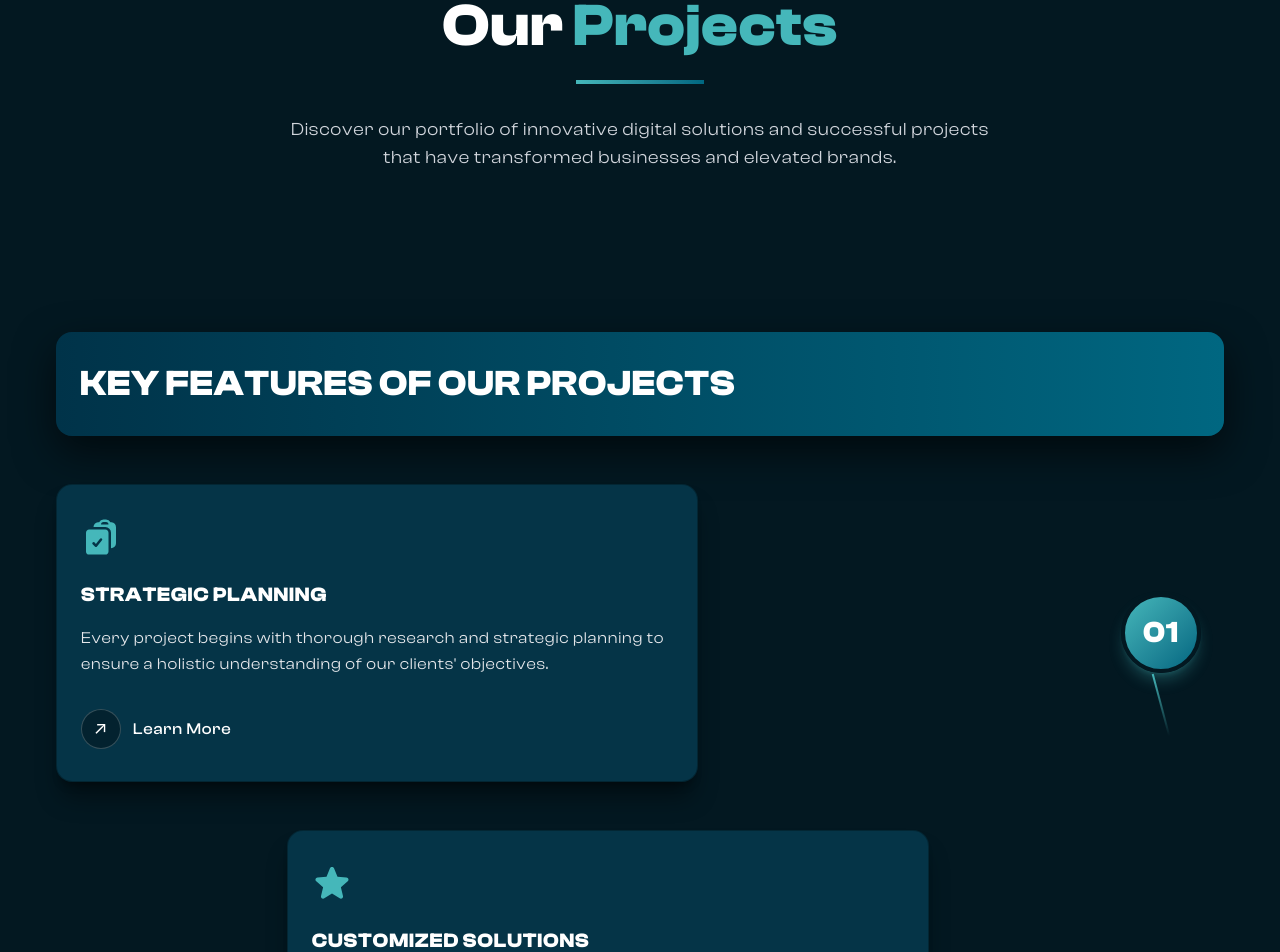
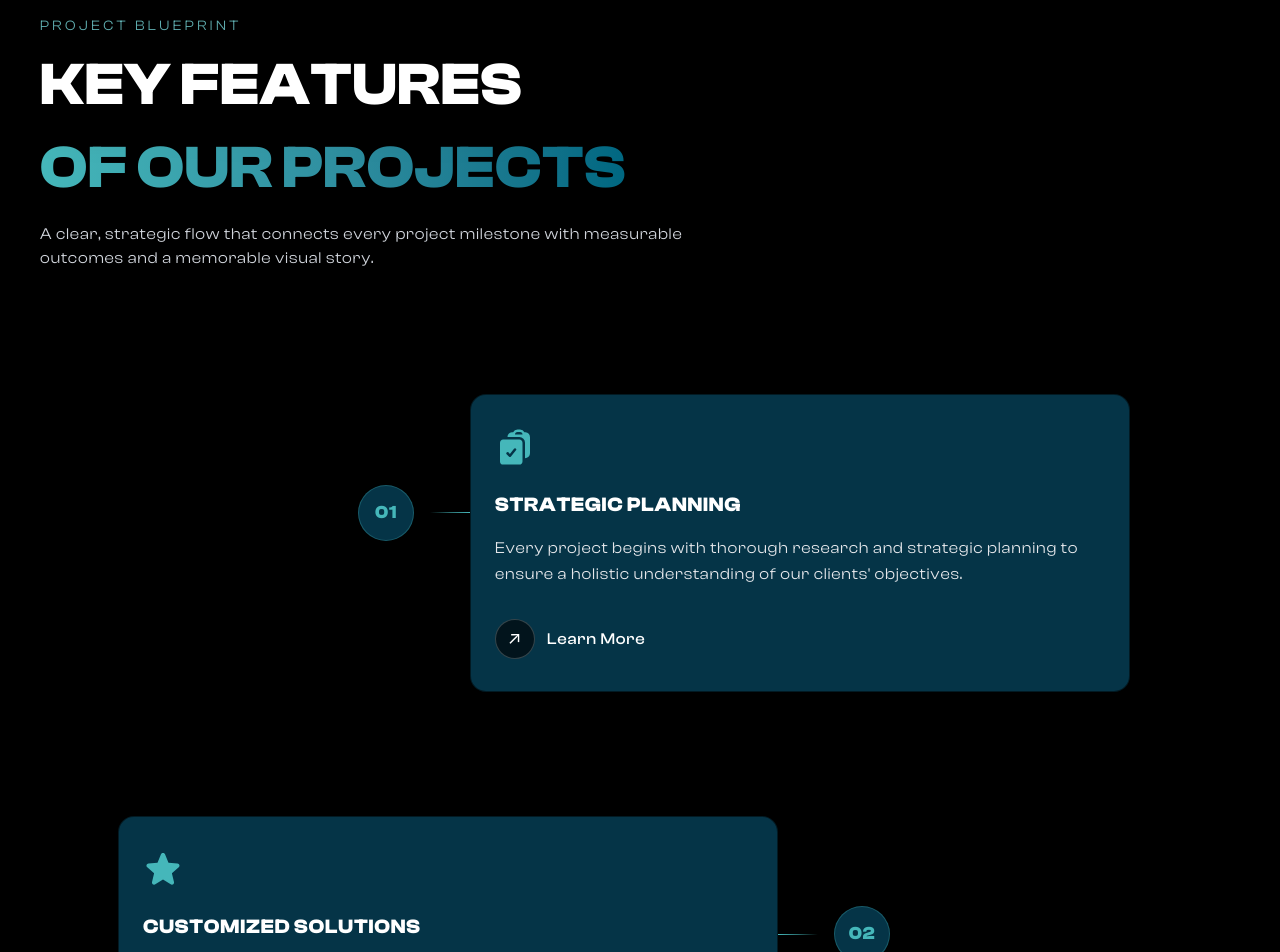
Before and after one commit to Ahmed-Adel0/ourwin-frontend, a Next.js app: page /projects in a window 1280 px wide. Shown: the part 180-1132 px from the top of the page. Built offline with nearby package versions, Linux system fonts and the light colour scheme.

Commit message:
Refine projects page layout and timeline styling

```diff
--- a/app/components/Footer/Footer.jsx
+++ b/app/components/Footer/Footer.jsx
@@ -9,7 +9,7 @@ import CopyrightBar from "./CopyrightBar";
 
 const Footer = () => {
   return (
-    <footer className="w-full bg-black text-white pt-16 mt-16">
+    <footer className="w-full bg-black text-white pt-10 mt-10">
       {/* حاوية المحتوى الرئيسي */}
       <div className="container mx-auto px-4 max-w-7xl">
         {/* الصف العلوي: السوشيال ميديا + الروابط في بطاقة واحدة كبيرة على اليمين */}
--- a/app/components/Projects/ProjectsKeyFeatures.jsx
+++ b/app/components/Projects/ProjectsKeyFeatures.jsx
@@ -1,5 +1,4 @@
 import SectionWrapper from "../SectionWrapper";
-import SectionHeader from "../SectionHeader";
 import Link from "next/link";
 import {
   ClipboardDocumentCheckIcon,
@@ -35,42 +34,100 @@ const featuresData = [
   },
 ];
 
+/**
+ * Reusable number circle used for both mobile and desktop badges.
+ * Keeps visual styling consistent in one place.
+ */
+const NumberCircle = ({ label, className }) => (
+  <div className={className}>
+    <span className="text-sm md:text-base lg:text-lg font-bold text-[#45B7BA]">
+      {label}
+    </span>
+  </div>
+);
+
 const ProjectsKeyFeatures = () => {
   return (
-    <section className="w-full bg-[var(--dark-teal)] py-12 sm:py-16 md:py-20 px-4 md:px-6">
+    <section className="w-full bg-[var(--dark-teal)] py-12 sm:py-16 md:py-5 px-4 md:px-6">
       <SectionWrapper id="key-features-section">
-        {/* Header bar */}
-        <SectionHeader title="KEY FEATURES OF OUR PROJECTS" />
+        {/* Creative Section Header */}
+        <div className="mb-10 sm:mb-14 md:mb-16 text-center lg:text-left">
+          <p className="text-xs sm:text-sm tracking-[0.25em] text-[#7CE1E4]/80 uppercase mb-3">
+            PROJECT BLUEPRINT
+          </p>
+          <h1 className="text-3xl sm:text-4xl md:text-5xl lg:text-6xl font-extrabold leading-tight">
+            <span className="block text-white drop-shadow-[0_0_25px_rgba(0,0,0,0.7)]">
+              KEY FEATURES
+            </span>
+            <span className="mt-2 inline-block text-transparent bg-clip-text bg-gradient-to-r from-[#45B7BA] via-[#2F8FA0] to-[#006781]">
+              OF OUR PROJECTS
+            </span>
+          </h1>
+          <p className="mt-4 text-sm sm:text-base text-gray-300 max-w-2xl mx-auto lg:mx-0">
+            A clear, strategic flow that connects every project milestone with
+            measurable outcomes and a memorable visual story.
+          </p>
+        </div>
 
         {/* Staggered/Zigzag Layout - Creative Staircase Design */}
-        <div className="space-y-6 sm:space-y-8 md:space-y-12">
+        <div className="space-y-10 sm:space-y-12 md:space-y-16">
           {featuresData.map((feature, index) => {
             const IconComponent = feature.icon;
             // Alternate alignment: even = left, odd = right (staggered effect)
             const isEven = index % 2 === 0;
-            const isLast = index === featuresData.length - 1;
+            const label = String(index + 1).padStart(2, "0");
 
             return (
               <div
                 key={index}
-                className={`relative group flex flex-col md:${
+                className={`relative group flex flex-col lg:${
                   isEven ? "flex-row" : "flex-row-reverse"
                 } items-center gap-4 sm:gap-6 md:gap-8`}
               >
                 {/* Feature Card */}
                 <div
-                  className={`relative w-full md:w-[60%] lg:w-[55%] ${
-                    isEven ? "md:ml-0" : "md:mr-0"
+                  className={`relative w-full pt-15 lg:w-[60%] xl:w-[55%] ${
+                    isEven ? "lg:ml-80" : "lg:mr-80"
                   } ${
                     isEven && index > 0
-                      ? "md:translate-x-4 lg:translate-x-8"
+                      ? "lg:translate-x-4 xl:translate-x-8"
                       : ""
                   } ${
                     !isEven && index > 0
-                      ? "md:-translate-x-4 lg:-translate-x-8"
+                      ? "lg:-translate-x-4 xl:-translate-x-8"
                       : ""
                   } transition-all duration-500 hover:scale-[1.02]`}
                 >
+                  {/* Mobile / Tablet Number Circle Above Card */}
+                  <div className="absolute -top-0 left-1/2 -translate-x-1/2 flex flex-col items-center lg:hidden">
+                    <NumberCircle
+                      label={label}
+                      className="w-10 h-10 rounded-full bg-[#053447] flex items-center justify-center shadow-xl shadow-black/40 shadow-[0_0_15px_rgba(69,183,186,0.25)] border border-[#45B7BA]/20"
+                    />
+                    <div className="w-px h-6 bg-gradient-to-b from-[#45B7BA]/60 via-[#45B7BA]/30 to-transparent" />
+                  </div>
+
+                  {/* Desktop Number Circle Beside Card */}
+                  {isEven ? (
+                    // Even index: circle على يسار الكارت، السهم يشير لليمين (ناحية الكارت)
+                    <div className="hidden lg:flex absolute top-1/2 -translate-y-1/2 -left-28 items-center gap-4">
+                      <NumberCircle
+                        label={label}
+                        className="w-12 h-12 lg:w-14 lg:h-14 rounded-full bg-[#053447] flex items-center justify-center shadow-xl shadow-black/40 shadow-[0_0_15px_rgba(69,183,186,0.35)] border border-[#45B7BA]/30"
+                      />
+                      <div className="w-10 h-px bg-gradient-to-r from-transparent via-[#45B7BA]/60 to-[#45B7BA]" />
+                    </div>
+                  ) : (
+                    // Odd index: circle على يمين الكارت، السهم يشير لليسار (ناحية الكارت)
+                    <div className="hidden lg:flex absolute top-1/2 -translate-y-1/2 -right-28 items-center gap-4">
+                      <div className="w-10 h-px bg-gradient-to-l from-transparent via-[#45B7BA]/60 to-[#45B7BA]" />
+                      <NumberCircle
+                        label={label}
+                        className="w-12 h-12 lg:w-14 lg:h-14 rounded-full bg-[#053447] flex items-center justify-center shadow-xl shadow-black/40 shadow-[0_0_15px_rgba(69,183,186,0.35)] border border-[#45B7BA]/30"
+                      />
+                    </div>
+                  )}
+
                   <div className="bg-[#053447] rounded-2xl px-4 sm:px-6 py-6 sm:py-8 flex flex-col justify-between text-white shadow-xl shadow-black/40 hover:shadow-[#45B7BA]/20 hover:border-[#45B7BA]/30 border border-[var(--dark-teal)]/50 transition-all duration-300 h-full">
                     <div>
                       {/* Icon */}
@@ -100,35 +157,6 @@ const ProjectsKeyFeatures = () => {
                     </div>
                   </div>
                 </div>
-
-                {/* Decorative Element / Number Indicator */}
-                <div
-                  className={`hidden md:flex items-center justify-center w-16 h-16 md:w-20 md:h-20 lg:w-24 lg:h-24 shrink-0 ${
-                    isEven ? "md:order-2" : "md:order-1"
-                  }`}
-                >
-                  <div className="relative">
-                    {/* Number Circle */}
-                    <div className="w-14 h-14 md:w-16 md:h-16 lg:w-20 lg:h-20 rounded-full bg-gradient-to-br from-[#45B7BA] to-[#006781] flex items-center justify-center shadow-lg shadow-[#45B7BA]/30 border-4 border-[var(--dark-teal)]">
-                      <span className="text-xl md:text-2xl lg:text-3xl font-extrabold text-white">
-                        {String(index + 1).padStart(2, "0")}
-                      </span>
-                    </div>
-                    {/* Connecting Line (except for last item) */}
-                    {!isLast && (
-                      <div
-                        className={`absolute top-full left-1/2 -translate-x-1/2 w-0.5 h-12 md:h-16 bg-gradient-to-b from-[#45B7BA] to-transparent ${
-                          isEven ? "rotate-[-15deg]" : "rotate-[15deg]"
-                        }`}
-                      />
-                    )}
-                  </div>
-                </div>
-
-                {/* Spacer for even items to push to right */}
-                {isEven && index < featuresData.length - 1 && (
-                  <div className="hidden md:block w-[20%] lg:w-[30%]" />
-                )}
               </div>
             );
           })}
--- a/app/globals.css
+++ b/app/globals.css
@@ -13,15 +13,15 @@
 
 :root {
   --font-roboto-flex: var(--font-roboto-flex);
-  --background: #ffffff;
-  --foreground: #171717;
+  --background: #000000;
+  --foreground: #ffffff;
   --page-bg: #000000;
   --page-text: #ffffff;
-  --accent-color: #45B7BA;
-  --dark-teal: #031821;
-  --dark-teal-light: #0b3b4e;
-  --dark-teal-lighter: #0d4a62;
-  --dark-teal-border: #1a4a5a;
+  --accent-color: #45b7ba;
+  --dark-teal: #000000;
+  --dark-teal-light: #050505;
+  --dark-teal-lighter: #0b0b0b;
+  --dark-teal-border: #1a1a1a;
 }
 
 @media (prefers-color-scheme: dark) {
@@ -35,7 +35,7 @@
 .dark-teal {
   --page-bg: var(--dark-teal);
   --page-text: #ffffff;
-  --accent-color: #45B7BA;
+  --accent-color: #45b7ba;
 }
 
 body {
--- a/app/layout.jsx
+++ b/app/layout.jsx
@@ -15,7 +15,11 @@ export const metadata = {
 export default function RootLayout({ children }) {
   return (
     <html lang="en">
-      <body className={`${robotoFlex.variable} antialiased`}>{children}</body>
+      <body
+        className={`${robotoFlex.variable} antialiased bg-black text-white`}
+      >
+        {children}
+      </body>
     </html>
   );
 }
--- a/app/projects/page.jsx
+++ b/app/projects/page.jsx
@@ -3,7 +3,6 @@ import Footer from "../components/Footer/Footer";
 import ProjectsKeyFeatures from "../components/Projects/ProjectsKeyFeatures";
 import ProjectsShowcase from "../components/Projects/ProjectsShowcase";
 import FAQSection from "../components/FAQSection";
-import SectionWrapper from "../components/SectionWrapper";
 
 export const metadata = {
   title: "Projects - Outwin | Digital Solutions",
@@ -12,26 +11,12 @@ export const metadata = {
 
 export default function ProjectsPage() {
   return (
-    <main className="min-h-screen bg-[var(--dark-teal)] pt-24 sm:pt-32 md:pt-40 lg:pt-44">
-      <SectionWrapper>
-        <Navbar />
-        {/* Hero Section */}
-        <div className="text-center mb-12 sm:mb-16 md:mb-20 px-4">
-          <h1 className="text-3xl sm:text-4xl md:text-5xl lg:text-6xl font-bold text-white mb-4 sm:mb-6">
-            Our <span className="text-[#45B7BA]">Projects</span>
-          </h1>
-          <div className="w-24 sm:w-32 h-1 bg-gradient-to-r from-[#45B7BA] to-[#006781] mx-auto mb-6 sm:mb-8"></div>
-          <p className="text-gray-300 text-base sm:text-lg max-w-3xl mx-auto px-4">
-            Discover our portfolio of innovative digital solutions and
-            successful projects that have transformed businesses and elevated
-            brands.
-          </p>
-        </div>
-
-        <ProjectsKeyFeatures />
-        <ProjectsShowcase />
-        <FAQSection />
-      </SectionWrapper>
+    <main className="min-h-screen bg-black pt-24 sm:pt-32 md:pt-40 lg:pt-44">
+      <Navbar />
+      {/* ProjectsKeyFeatures acts as the main hero + title for the page */}
+      <ProjectsKeyFeatures />
+      <ProjectsShowcase />
+      <FAQSection />
       <Footer />
     </main>
   );
--- a/app/services/page.jsx
+++ b/app/services/page.jsx
@@ -1,5 +1,4 @@
 "use client";
-
 import Image from "next/image";
 import Link from "next/link";
 import Navbar from "../components/Navbar/Navbar";
@@ -54,7 +53,7 @@ const services = [
 
 export default function ServicesPage() {
   return (
-    <main className="min-h-screen bg-[var(--dark-teal)] pt-24 sm:pt-32 md:pt-40 lg:pt-44">
+    <main className="min-h-screen bg-black pt-24 sm:pt-32 md:pt-40 lg:pt-44">
       <SectionWrapper>
         <Navbar />
         {/* Hero Section */}
```
Also changed, not shown: app/components/FAQSection/index.jsx (+6 -3 lines), app/components/Projects/ProjectsHero.jsx (deleted, +0 -108 lines), app/components/Projects/ProjectsShowcase.jsx (+9 -5 lines).
